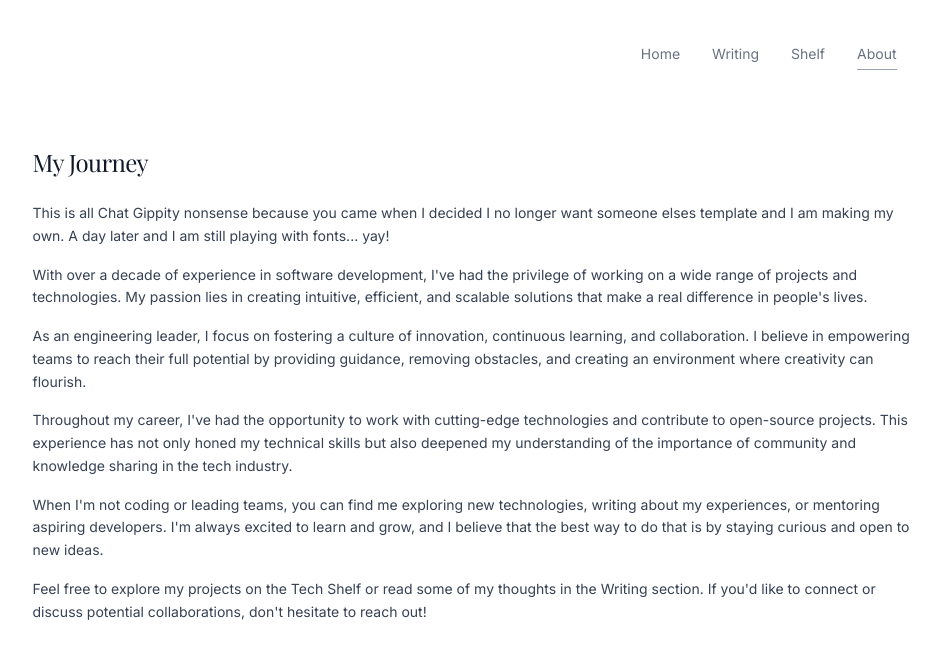
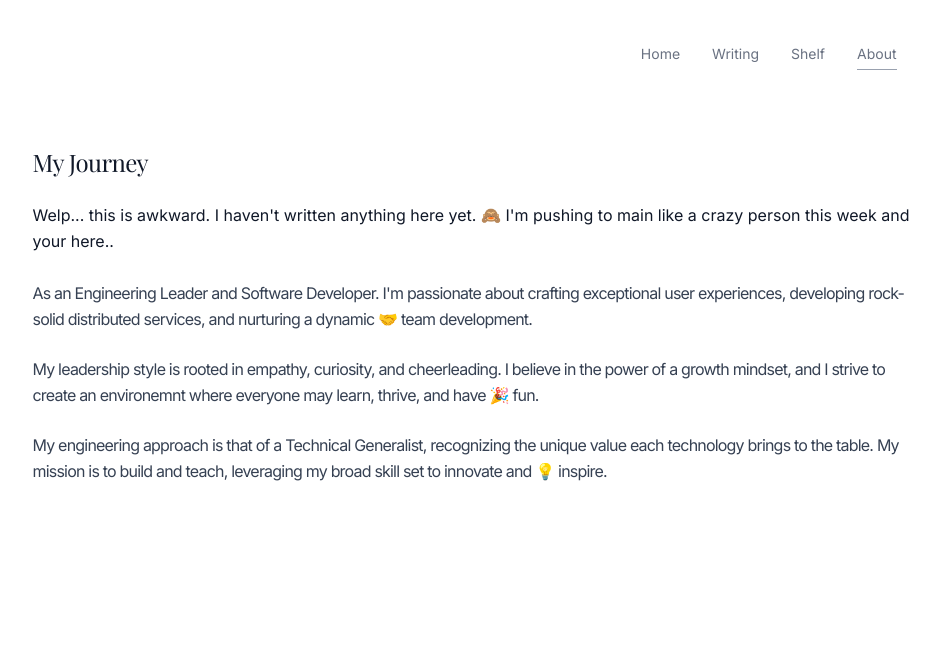
Before and after one commit to ryanyogan/2025-ryanyogan.com, a Next.js app: page /about in a window 1280 px wide. Shown: the top 658 px of the page, without its empty margins (152-1092 px from the left). Built offline with nearby package versions, Linux system fonts and the light colour scheme.

Commit message:
whatever

```diff
--- a/src/app/about/page.tsx
+++ b/src/app/about/page.tsx
@@ -11,44 +11,26 @@ export default function AboutPage() {
         <h2 className="text-2xl font-serif font-normal tracking-tight text-gray-900">
           My Journey
         </h2>
-        <div className="prose prose-sm">
-          <p>
-            This is all Chat Gippity nonsense because you came when I decided I
-            no longer want someone elses template and I am making my own. A day
-            later and I am still playing with fonts... yay!
-          </p>
-          <p>
-            With over a decade of experience in software development, I've had
-            the privilege of working on a wide range of projects and
-            technologies. My passion lies in creating intuitive, efficient, and
-            scalable solutions that make a real difference in people's lives.
-          </p>
-          <p>
-            As an engineering leader, I focus on fostering a culture of
-            innovation, continuous learning, and collaboration. I believe in
-            empowering teams to reach their full potential by providing
-            guidance, removing obstacles, and creating an environment where
-            creativity can flourish.
-          </p>
-          <p>
-            Throughout my career, I've had the opportunity to work with
-            cutting-edge technologies and contribute to open-source projects.
-            This experience has not only honed my technical skills but also
-            deepened my understanding of the importance of community and
-            knowledge sharing in the tech industry.
-          </p>
-          <p>
-            When I'm not coding or leading teams, you can find me exploring new
-            technologies, writing about my experiences, or mentoring aspiring
-            developers. I'm always excited to learn and grow, and I believe that
-            the best way to do that is by staying curious and open to new ideas.
-          </p>
-          <p>
-            Feel free to explore my projects on the Tech Shelf or read some of
-            my thoughts in the Writing section. If you'd like to connect or
-            discuss potential collaborations, don't hesitate to reach out!
-          </p>
-        </div>
+        Welp... this is awkward. I haven&apos;t written anything here yet. 🙈
+        I'm pushing to main like a crazy person this week and your here..
+        <br />
+        <br />
+        <p className="text-base text-gray-700 tracking-tighter">
+          As an Engineering Leader and Software Developer. I&apos;m passionate
+          about crafting exceptional user experiences, developing rock-solid
+          distributed services, and nurturing a dynamic 🤝 team development.
+        </p>
+        <p className="text-base text-gray-700 tracking-tighter">
+          My leadership style is rooted in empathy, curiosity, and cheerleading.
+          I believe in the power of a growth mindset, and I strive to create an
+          environemnt where everyone may learn, thrive, and have 🎉 fun.
+        </p>
+        <p className="text-base text-gray-700 tracking-tighter">
+          My engineering approach is that of a Technical Generalist, recognizing
+          the unique value each technology brings to the table. My mission is to
+          build and teach, leveraging my broad skill set to innovate and 💡
+          inspire.
+        </p>
       </section>
     </>
   );
--- a/src/app/page.tsx
+++ b/src/app/page.tsx
@@ -16,21 +16,15 @@ export default async function Home() {
         <h2 className="text-3xl font-serif font-normal tracking-tight text-black pb-2">
           Hello I&apos;m Ryan,
         </h2>
-        <p className="text-base text-gray-700 tracking-tight">
+        <p className="text-base text-gray-700 tracking-tighter">
           As an Engineering Leader and Software Developer. I&apos;m passionate
           about crafting exceptional user experiences, developing rock-solid
           distributed services, and nurturing a dynamic 🤝 team development.
         </p>
-        <p className="text-base text-gray-700 tracking-tight">
+        <p className="text-base text-gray-700 tracking-tighter">
           My leadership style is rooted in empathy, curiosity, and cheerleading.
           I believe in the power of a growth mindset, and I strive to create an
           environemnt where everyone may learn, thrive, and have 🎉 fun.
-        </p>
-        <p className="text-base text-gray-700 tracking-tight">
-          My engineering approach is that of a Technical Generalist, recognizing
-          the unique value each technology brings to the table. My mission is to
-          build and teach, leveraging my broad skill set to innovate and 💡
-          inspire.
         </p>
         <Link
           href="/about"
--- a/src/app/writing/aoc-and-claude-learning/page.mdx
+++ b/src/app/writing/aoc-and-claude-learning/page.mdx
@@ -6,31 +6,6 @@ export const metadata = {
   },
 };
 
-# On Developer Experience
+# Let's get some tacos!
 
-
-Here's what I believe creates a great Developer Experience (DX):
-
-### Frameworks and Libraries
-
-- **Make onboarding fast:** You should be able to try a new tool in one command. For example, `npx create-next-app` or `brew install bat`. Then, should it quick to iterate and see the value of the tool, with fast feedback loops to the developer.
-- **Make upgrading easy:** When making a major version change, limit the “blast radius” of the changes to make it easy for folks to update dependencies. Ideally, changes should start out opt-in with many months of lead time before landing in a major version. Then, major versions should include codemods – scripts that run code transforms to help automatically migrate code and fix breaking changes.
-- **Helpful error messages:** When applicable, include hyperlinks in error messages to provide more context on how to solve the error. Your tools should be providing you feedback as you type. The faster, the better (e.g. type checking, linting) before runtime or compilation errors. [Don't make me think](https://www.swyx.io/write-errors-that-don-t-make-me-think-24hg).
-- **Strong defaults and conventions:** Have an opinion about “the right way” to build software. For example, don't make me think about setting up routing, just use the file-system-based routing with Next.js. Don't make me configure compilation and bundling, just set up good defaults for me with webpack/swc/vite/esbuild.
-- **Provide escape hatches:** The counter to strong defaults is to make sure there are escape hatches when the developer wants to break from the standard configuration. One reason Next.js was successful in the beginning was being able to easily override webpack _without_ leaving the framework, whereas CRA required something like [craco](https://github.com/gsoft-inc/craco) after ejecting.
-- **Reduce risk with dependencies:** When you `npm i next`, you only install 13 dependencies from npm. The rest of the dependencies are inlined into Next.js to have faster installation times and improved security. In the future, we'd like to turn Next.js into a [single binary](/blog/rust) you can install.
-
-### Documentation
-
-- **Lead with code:** Developers want to write code. Give them code examples as starting blocks. Don't bury the lede.
-- **Make it easy to find answers:** Developers come to docs to learn the answer to a question, challenge, or problem they're trying to resolve. Give them the answer through multiple methods (video, text, tutorials, guides, etc.). Provide an AI-powered search which is indexed on the entirety of your docs content.
-- **Automated documentation:** When documenting an API, it's helpful to generate the docs from the source of truth (code) to ensure they remain in sync. For example, Vercel's API docs are auto-generated from its [OpenAPI spec](https://swagger.io/specification/).
-- **Not just the happy path:** The documentation is a reference guide for developers trying to get work done. Often, this means searching for an error and looking for a solution they can copy/paste. It's important to document the workaround and hacks, too. I'd rather acknowledge a gap in the product and _unblock_ the developer rather than leave them frustrated.
-- **Optimize for skimming:** We all skim, especially when reading dense technical documentation. My eyes jump directly to code blocks, trying to find the solution to my given problem. Consider adding helpful code comments in the code snippets and showing multiple options or permutations of the desired feature/API.
-- **Be precise:** Avoid technical jargon and idioms. If you're using an acronym, spell it out the first time and don't assume the reader knows what it is. Your docs should be accessible for both beginners and experts. Consider putting content that's helpful for experts but not critical for the happy path in collapsible deep dive sections.
-- **Progressively expose complexity:** Keep the first-time experience simple while progressively disclosing more complex features as they continue building. It's not feasible to expect developers to learn about the entirety of the platform at the start.
-
-### APIs
-
-- **Don't break API workflows:** API versioning should be intentional and explicit. Err on the side of over-communication when making changes to APIs and give developers plenty of time to update to new versions. I've personally enjoyed Stripe's API versioning – they have [an excellent post](https://stripe.com/blog/api-versioning) if you want to learn more. I've seen some instances where AWS sends a deprecation email about an API that's been stable for years, plus gives them years of upgrade time.
-- **Let me try out APIs quickly:** Some of my favorite API documentation allows you to generate an API key and try out endpoints in a few seconds. Some even recognize that you're already logged in and personalize the page based on your account information. [Square does this well](https://developer.squareup.com/explorer/square). I also like GraphiQL for this – you view the entire graph schema, make requests, run mutations, format your code, and more.
+I'm hungry. Are you hungry? Let's get some tacos!
```
